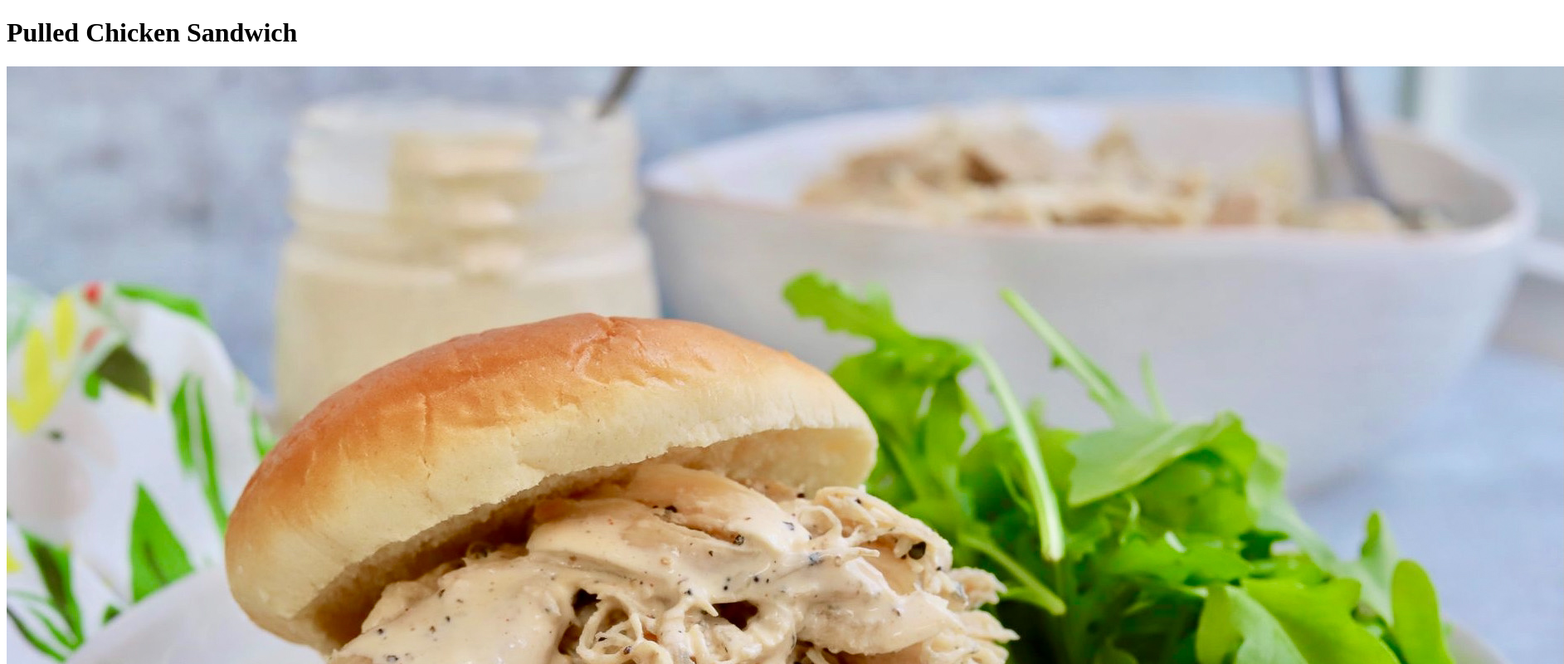
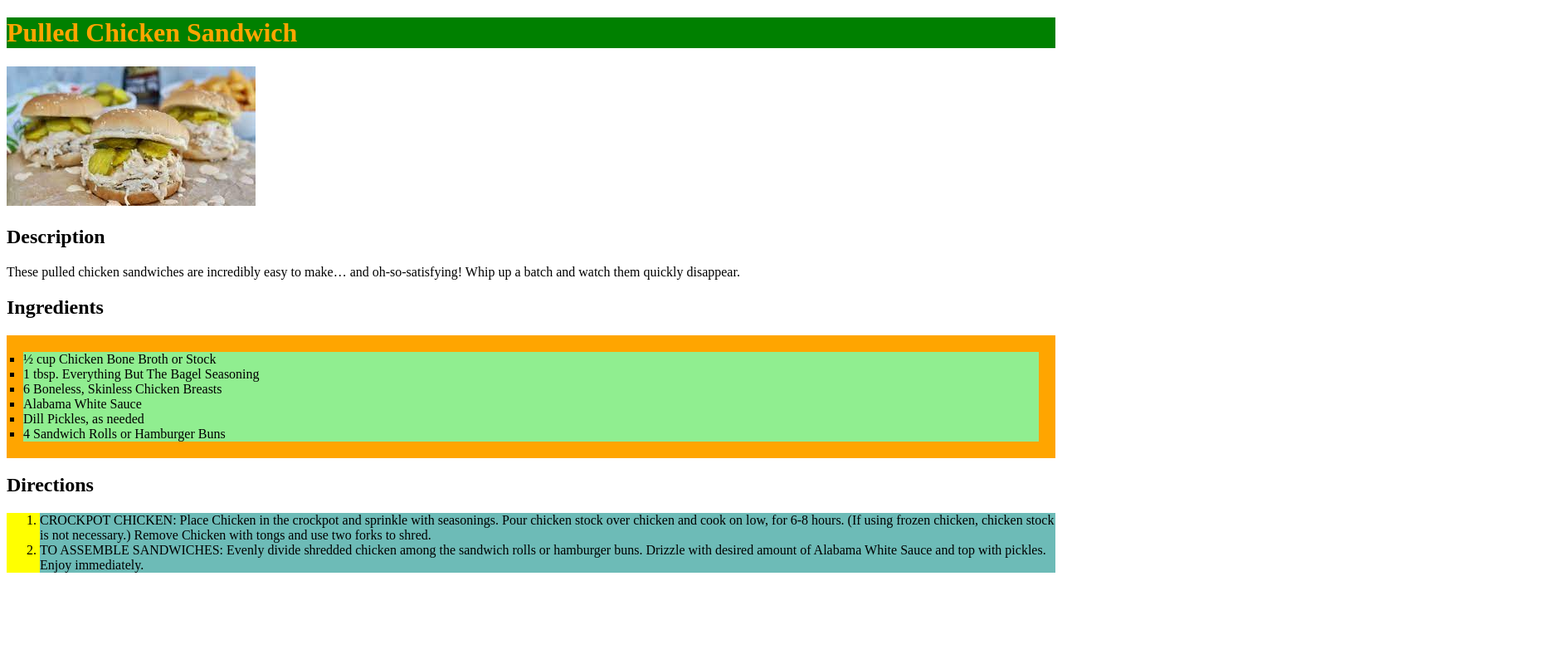
Before and after one commit to MCS144/odin-recipes, a plain HTML site: page recipes/pulledchickensandwich.html in a window 1280 px wide. Shown: the top 800 px of the page at 83% size, 1885 px wide, since content can reach past the window. Drawn offline with Linux system fonts and the light colour scheme.

Commit message:
added CSS styles to all pages

```diff
--- a/recipes/pulledchickensandwich.html
+++ b/recipes/pulledchickensandwich.html
@@ -4,11 +4,12 @@
     <meta charset="UTF-8">
     <meta http-equiv="X-UA-Compatible" content="IE=edge">
     <meta name="viewport" content="width=device-width, initial-scale=1.0">
+    <link rel="stylesheet" href="/styles.css">
     <title>Pulled Chicken Sandwich</title>
 </head>
 <body>
     <h1>Pulled Chicken Sandwich</h1>
-    <img src="../pictures/pulledchicken.jpg">
+    <img src="../pictures/pulledchicken.jpeg">
     <h2>Description</h2>
     <p>
         These pulled chicken sandwiches are incredibly easy to make… and oh-so-satisfying!
--- /dev/null
+++ b/styles.css
@@ -0,0 +1,24 @@
+h1 {
+    background-color: green;
+    color: orange;
+}
+
+ul {
+list-style-type: square;
+background-color: orange;
+padding: 20px;
+
+}
+
+ul li {
+    background-color: lightgreen;
+}
+
+ol {
+    background-color: yellow;
+
+}
+
+ol li {
+    background-color: rgb(109, 187, 183);
+}
```
Also changed, not shown: index.html (+1 -0 lines), recipes/alabamawhitesauce.html (+1 -0 lines), recipes/lasagna.html (+1 -0 lines), pictures/pulledchicken.jpeg (added), pictures/pulledchicken.jpg (deleted).
